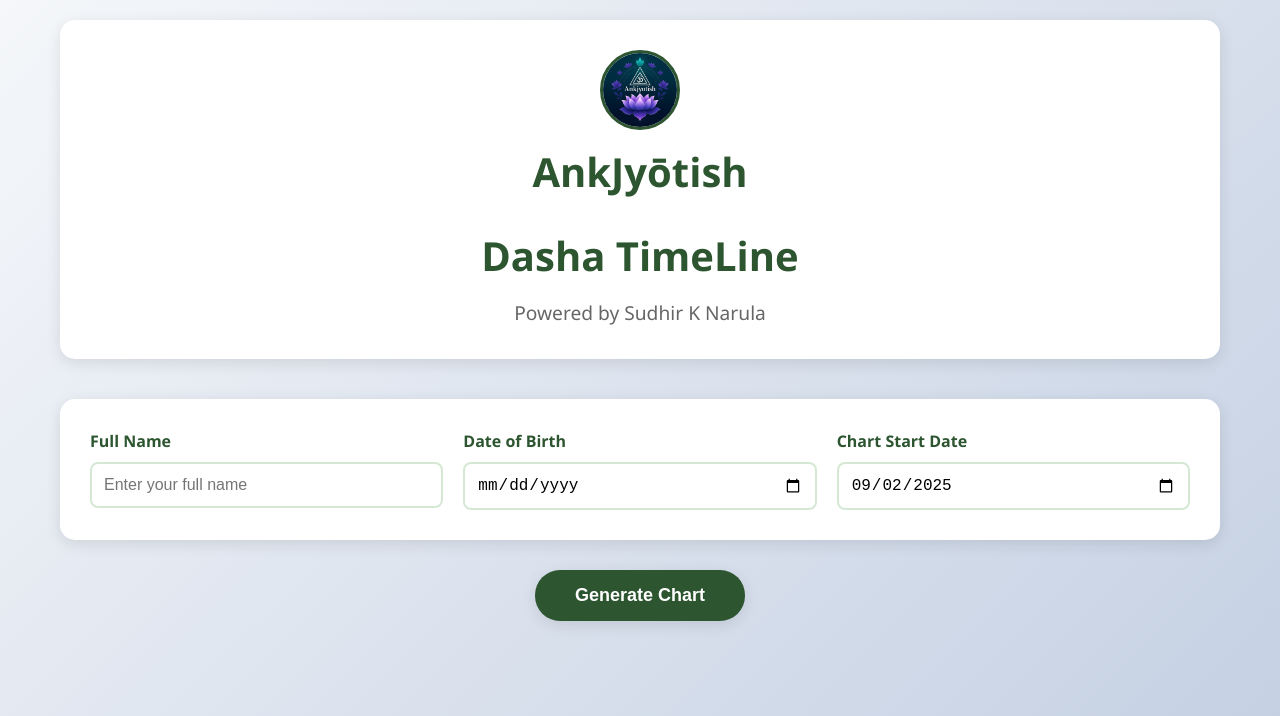
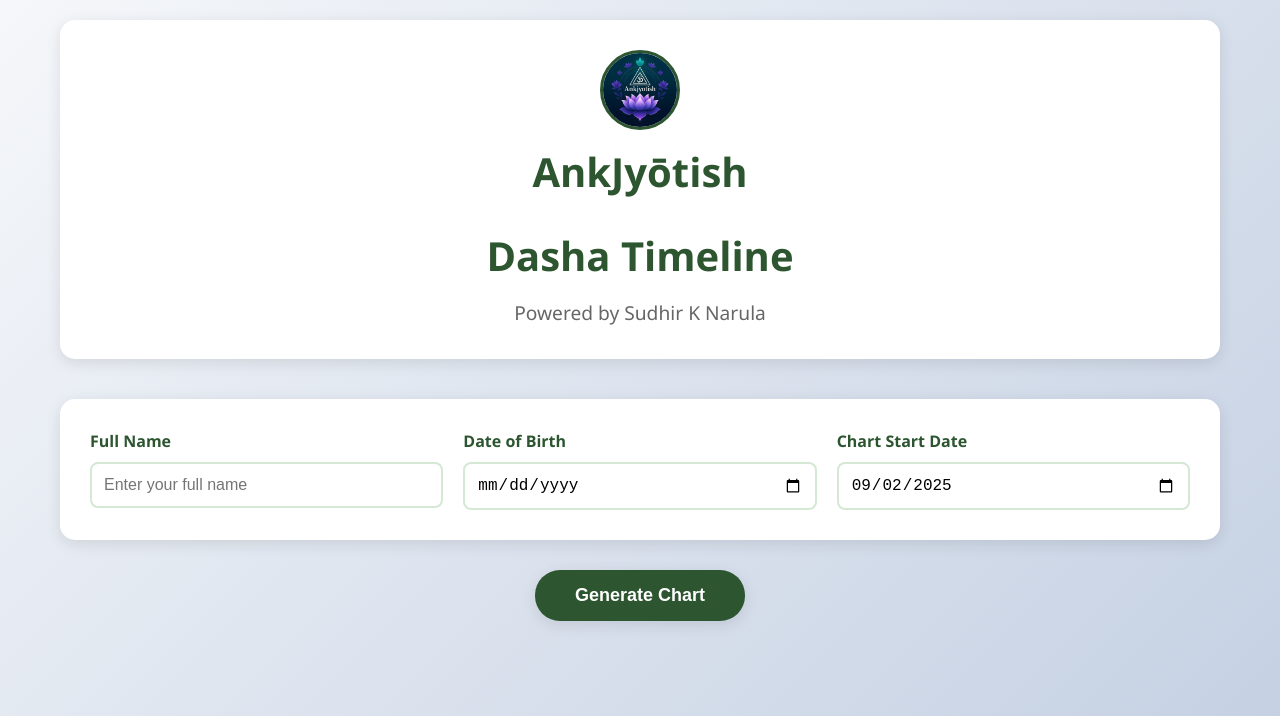
Before and after one commit to AnkJyotish/Grid-Maker, a plain HTML site: page chart.html in a window 1280 px wide. Shown: the top 716 px of the page. Drawn offline with Linux system fonts and the light colour scheme.

Commit message:
Update chart.html

```diff
--- a/chart.html
+++ b/chart.html
@@ -386,7 +386,7 @@
                 <img src="Ankjyotish logo.jpg" alt="AnkJyōtish Logo" class="brand-logo">
                 <a href="index.html" class="brand-name" style="color: var(--primary-green); text-decoration: none;">AnkJyōtish</a>
             </div>
-            <h1>Dasha TimeLine</h1>
+            <h1>Dasha Timeline</h1>
             <p>Powered by Sudhir K Narula</p>
         </div>
 
```
